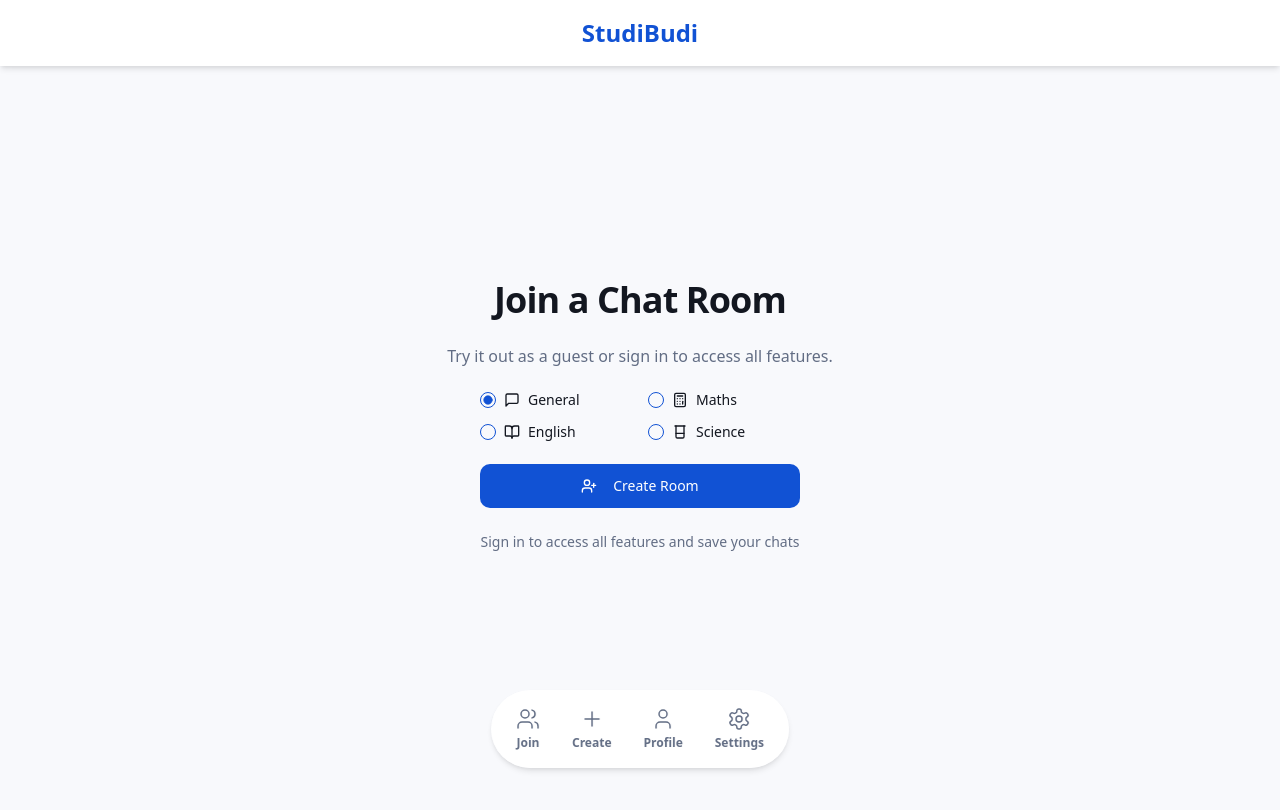
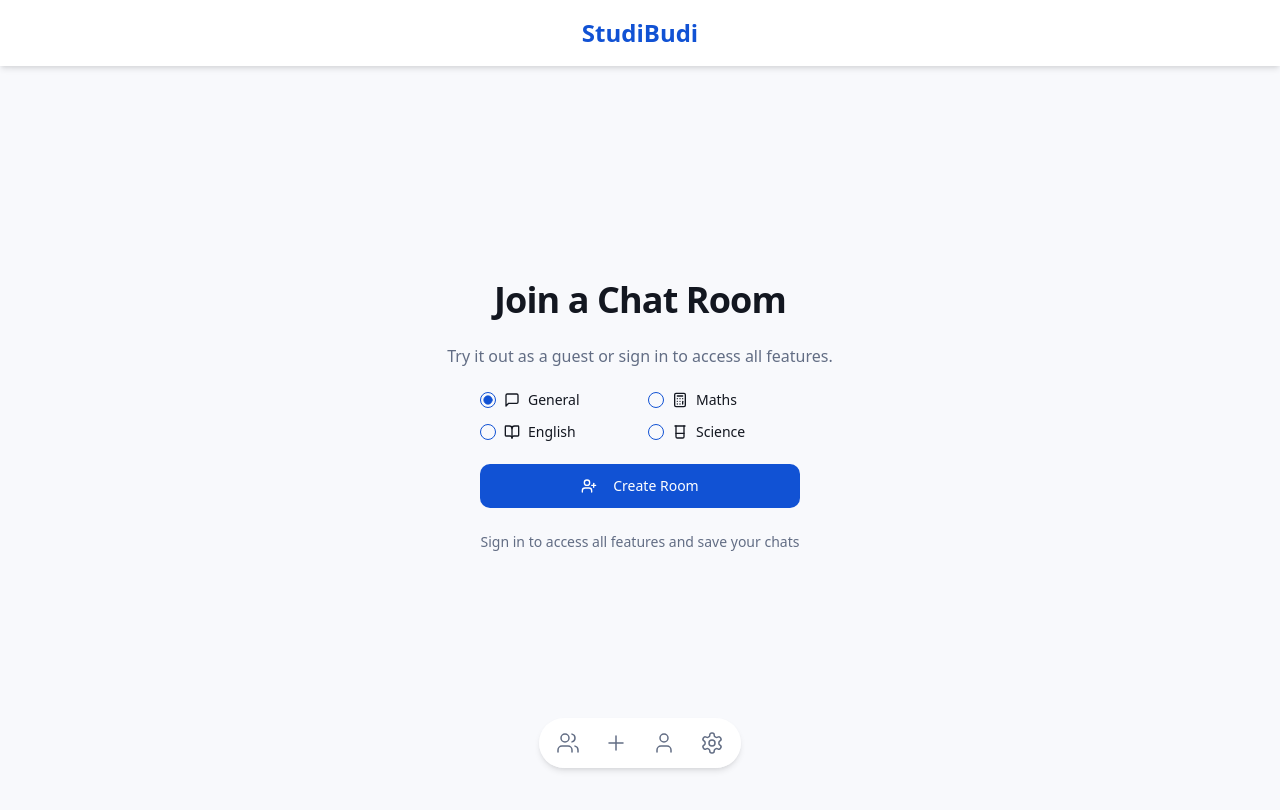
Before and after one commit to General-Dhulqarnayn/chatzy-bundle, a React (Vite) app: page / in a window 1280 px wide. Shown: the top 810 px of the page. Built offline with nearby package versions, Linux system fonts and the light colour scheme.

Commit message:
Remove navigation text labels
Updated the navigation menu to display only icons, removing the text labels associated with each navigation item.
[skip gpt_engineer]

```diff
--- a/src/components/Layout.tsx
+++ b/src/components/Layout.tsx
@@ -25,12 +25,12 @@ const Layout = ({ children }: { children: React.ReactNode }) => {
 
       {/* Floating Navigation Bar */}
       <nav className="fixed bottom-8 left-1/2 -translate-x-1/2 z-50">
-        <div className="glass dark:glass-dark rounded-full px-6 py-4 shadow-lg">
-          <div className="flex items-center justify-center gap-8">
+        <div className="glass dark:glass-dark rounded-full px-4 py-3 shadow-lg">
+          <div className="flex items-center justify-center gap-6">
             <Link
               to="/join-rooms"
               state={state}
-              className={`flex flex-col items-center transition-all group ${
+              className={`transition-all group ${
                 isActive("/join-rooms")
                   ? "text-primary scale-110"
                   : "text-muted-foreground hover:text-primary"
@@ -40,12 +40,11 @@ const Layout = ({ children }: { children: React.ReactNode }) => {
                 className="h-6 w-6 group-hover:scale-110 transition-transform"
                 strokeWidth={isActive("/join-rooms") ? 2.5 : 1.5}
               />
-              <span className="text-xs mt-1 font-semibold">Join</span>
             </Link>
             <Link
               to="/create-room"
               state={state}
-              className={`flex flex-col items-center transition-all group ${
+              className={`transition-all group ${
                 isActive("/create-room")
                   ? "text-primary scale-110"
                   : "text-muted-foreground hover:text-primary"
@@ -55,12 +54,11 @@ const Layout = ({ children }: { children: React.ReactNode }) => {
                 className="h-6 w-6 group-hover:scale-110 transition-transform"
                 strokeWidth={isActive("/create-room") ? 2.5 : 1.5}
               />
-              <span className="text-xs mt-1 font-semibold">Create</span>
             </Link>
             {chatRoomId && (
               <Link
                 to={`/chat/${chatRoomId}`}
-                className={`flex flex-col items-center transition-all group ${
+                className={`transition-all group ${
                   location.pathname === `/chat/${chatRoomId}`
                     ? "text-primary scale-110"
                     : "text-muted-foreground hover:text-primary"
@@ -70,13 +68,12 @@ const Layout = ({ children }: { children: React.ReactNode }) => {
                   className="h-6 w-6 group-hover:scale-110 transition-transform"
                   strokeWidth={location.pathname === `/chat/${chatRoomId}` ? 2.5 : 1.5}
                 />
-                <span className="text-xs mt-1 font-semibold">Chat</span>
               </Link>
             )}
             <Link
               to="/profile"
               state={state}
-              className={`flex flex-col items-center transition-all group ${
+              className={`transition-all group ${
                 isActive("/profile")
                   ? "text-primary scale-110"
                   : "text-muted-foreground hover:text-primary"
@@ -86,12 +83,11 @@ const Layout = ({ children }: { children: React.ReactNode }) => {
                 className="h-6 w-6 group-hover:scale-110 transition-transform"
                 strokeWidth={isActive("/profile") ? 2.5 : 1.5}
               />
-              <span className="text-xs mt-1 font-semibold">Profile</span>
             </Link>
             <Link
               to="/settings"
               state={state}
-              className={`flex flex-col items-center transition-all group ${
+              className={`transition-all group ${
                 isActive("/settings")
                   ? "text-primary scale-110"
                   : "text-muted-foreground hover:text-primary"
@@ -101,7 +97,6 @@ const Layout = ({ children }: { children: React.ReactNode }) => {
                 className="h-6 w-6 group-hover:scale-110 transition-transform"
                 strokeWidth={isActive("/settings") ? 2.5 : 1.5}
               />
-              <span className="text-xs mt-1 font-semibold">Settings</span>
             </Link>
           </div>
         </div>
```
